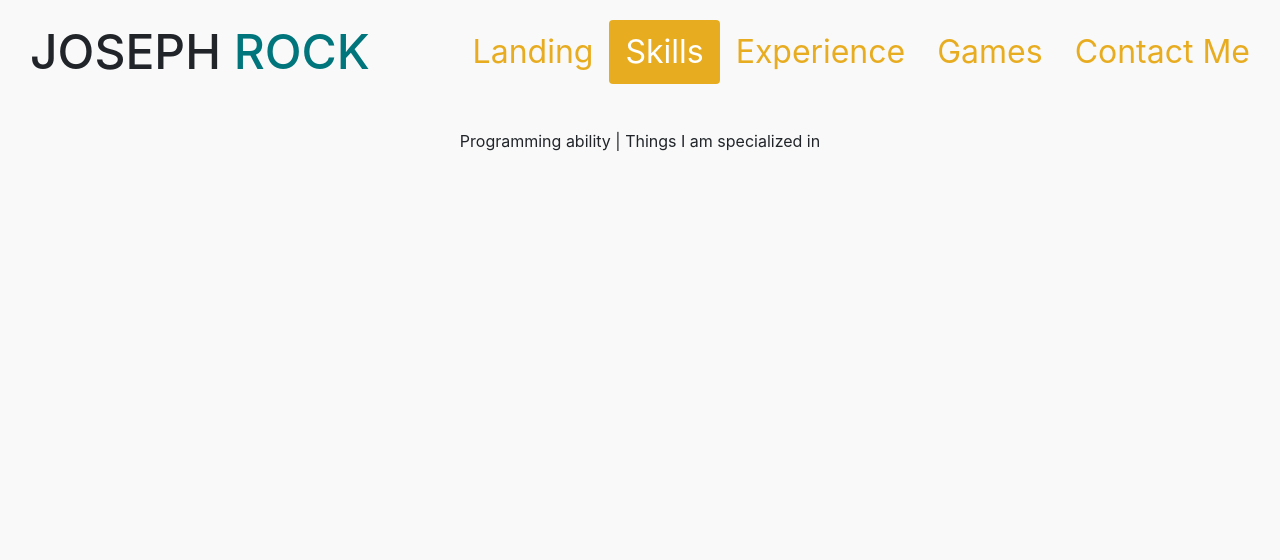
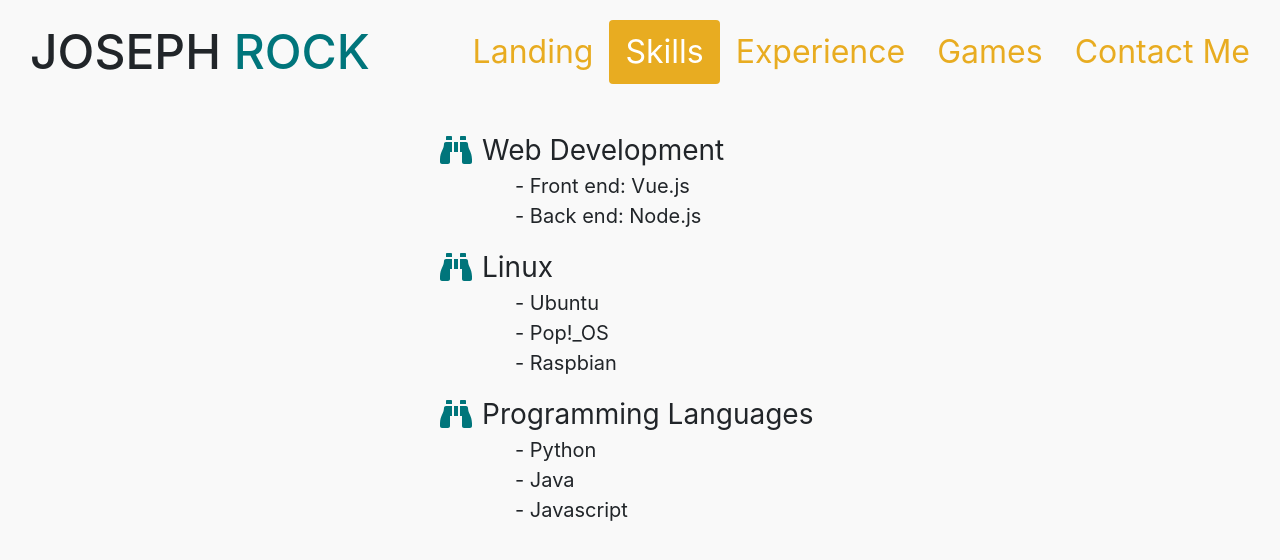
Before and after one commit to josephrockqz/homepage1.1, a Vue app: page /skills in a window 1280 px wide. Shown: the top 560 px of the page. Built offline with nearby package versions, Linux system fonts and the light colour scheme.

Commit message:
populated the skills and experience tabs. Made clicking on the media icons work on the landing page.

```diff
--- a/src/main.js
+++ b/src/main.js
@@ -9,6 +9,7 @@ import {library} from '@fortawesome/fontawesome-svg-core';
 import {faLinkedin} from '@fortawesome/free-brands-svg-icons';
 import {faGithub} from '@fortawesome/free-brands-svg-icons';
 import {faFacebook} from '@fortawesome/free-brands-svg-icons';
+import {faBinoculars} from '@fortawesome/free-solid-svg-icons/faBinoculars';
 import {FontAwesomeIcon} from '@fortawesome/vue-fontawesome';
 
 Vue.use(BootstrapVue);
@@ -17,6 +18,7 @@ Vue.use(IconsPlugin);
 library.add(faLinkedin);
 library.add(faGithub);
 library.add(faFacebook);
+library.add(faBinoculars);
 
 Vue.component('font-awesome-icon', FontAwesomeIcon);
 
--- a/src/views/Experience.vue
+++ b/src/views/Experience.vue
@@ -1,6 +1,17 @@
 <template>
     <div id="page-view">
-        XP
+
+        <div style="width: 400px; text-align: left; margin: auto;">
+
+            <h2 style="color: #00757b;">Education</h2>
+            <span>Third year Computer Science and Mathematics Major at the University of Virginia</span>
+
+            <h2 style="margin-top: 30px; color: #00757b;">Work Experience</h2>
+            <div style="text-decoration: underline; font-size: 20px;">Montel Technnologies</div>
+            <span>Made surveillance-oriented web applications using Vue.js</span>
+
+        </div>
+
     </div>
 </template>
 
--- a/src/views/Landing.vue
+++ b/src/views/Landing.vue
@@ -17,9 +17,9 @@
                         </b-button>
                     </div>
                     <div style="text-align: left;">
-                        <font-awesome-icon :icon="['fab', 'linkedin']" style="color: #0073b0; width: 32px; height: 32px; margin-right: 12px; cursor: pointer" />
-                        <font-awesome-icon :icon="['fab', 'github']" style="color: #24292e; width: 32px; height: 32px; margin-right: 12px; cursor: pointer" />
-                        <font-awesome-icon :icon="['fab', 'facebook']" style="color: #3c5998; width: 32px; height: 32px; cursor: pointer" />
+                        <font-awesome-icon @click="openLink('linkedin')" :icon="['fab', 'linkedin']" style="color: #0073b0; width: 32px; height: 32px; margin-right: 12px; cursor: pointer" />
+                        <font-awesome-icon @click="openLink('github')" :icon="['fab', 'github']" style="color: #24292e; width: 32px; height: 32px; margin-right: 12px; cursor: pointer" />
+                        <font-awesome-icon @click="openLink('facebook')" :icon="['fab', 'facebook']" style="color: #3c5998; width: 32px; height: 32px; cursor: pointer" />
                     </div>
                 </div>
             </div>
@@ -40,6 +40,15 @@ export default {
     },
 
     methods: {
+        openLink(website) {
+            if (website === 'github') {
+                window.open('https://github.com/josephrockqz');
+            } else if (website === 'linkedin') {
+                window.open('https://www.linkedin.com/in/joseph-rock-5bb234187/');
+            } else if (website === 'facebook') {
+                window.open('https://www.facebook.com/joseph.rock.372');
+            }
+        },
         pushPathToRouter(pathName) {
             store.dispatch('pushPathToRouter', {
                 pathName: pathName
--- a/src/views/Skills.vue
+++ b/src/views/Skills.vue
@@ -1,6 +1,35 @@
 <template>
     <div id="page-view">
-        Programming ability | Things I am specialized in
+
+        <div style="width: 400px; text-align: left; margin: auto;">
+            <div style="display: flex; flex-direction: row; flex-wrap: wrap; align-items: center;">
+                <font-awesome-icon icon="binoculars" size="2x" style="color: #00757b; margin-right: 10px;" />
+                <span style="font-size: 28px;">Web Development</span>
+            </div>
+
+            <div style="margin-left: 75px; font-size: 20px;">- Front end: Vue.js</div>
+            <div style="margin-left: 75px; font-size: 20px; margin-bottom: 15px;">- Back end: Node.js</div>
+
+            <div style="display: flex; flex-direction: row; flex-wrap: wrap; align-items: center;">
+                <font-awesome-icon icon="binoculars" size="2x" style="color: #00757b; margin-right: 10px;" />
+                <span style="font-size: 28px;">Linux</span>
+            </div>
+
+            <div style="margin-left: 75px; font-size: 20px;">- Ubuntu</div>
+            <div style="margin-left: 75px; font-size: 20px;">- Pop!_OS</div>
+            <div style="margin-left: 75px; font-size: 20px; margin-bottom: 15px;">- Raspbian</div>
+
+            <div style="display: flex; flex-direction: row; flex-wrap: wrap; align-items: center;">
+                <font-awesome-icon icon="binoculars" size="2x" style="color: #00757b; margin-right: 10px;" />
+                <span style="font-size: 28px;">Programming Languages</span>
+            </div>
+
+            <div style="margin-left: 75px; font-size: 20px;">- Python</div>
+            <div style="margin-left: 75px; font-size: 20px;">- Java</div>
+            <div style="margin-left: 75px; font-size: 20px; margin-bottom: 15px;">- Javascript</div>
+
+        </div>
+
     </div>
 </template>
 
```
Also changed, not shown: ttd.txt.
